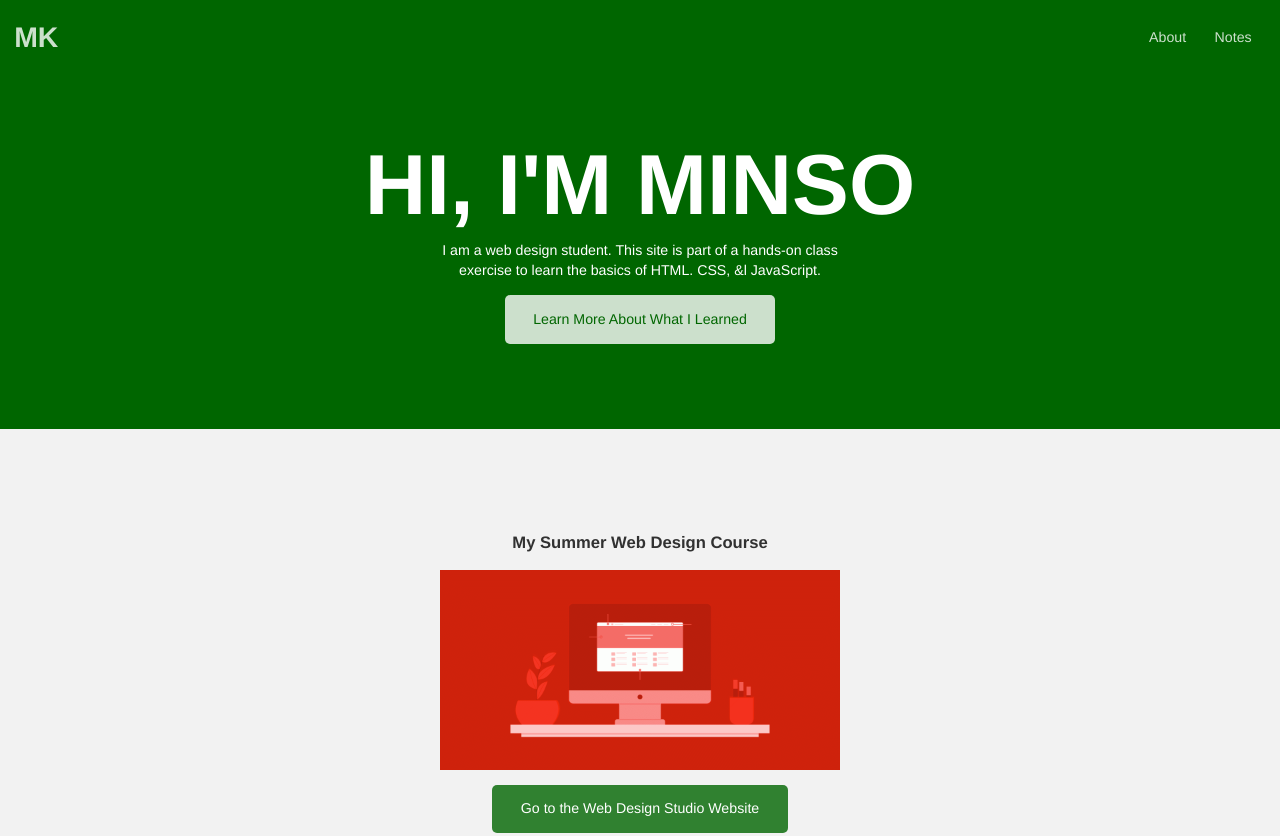
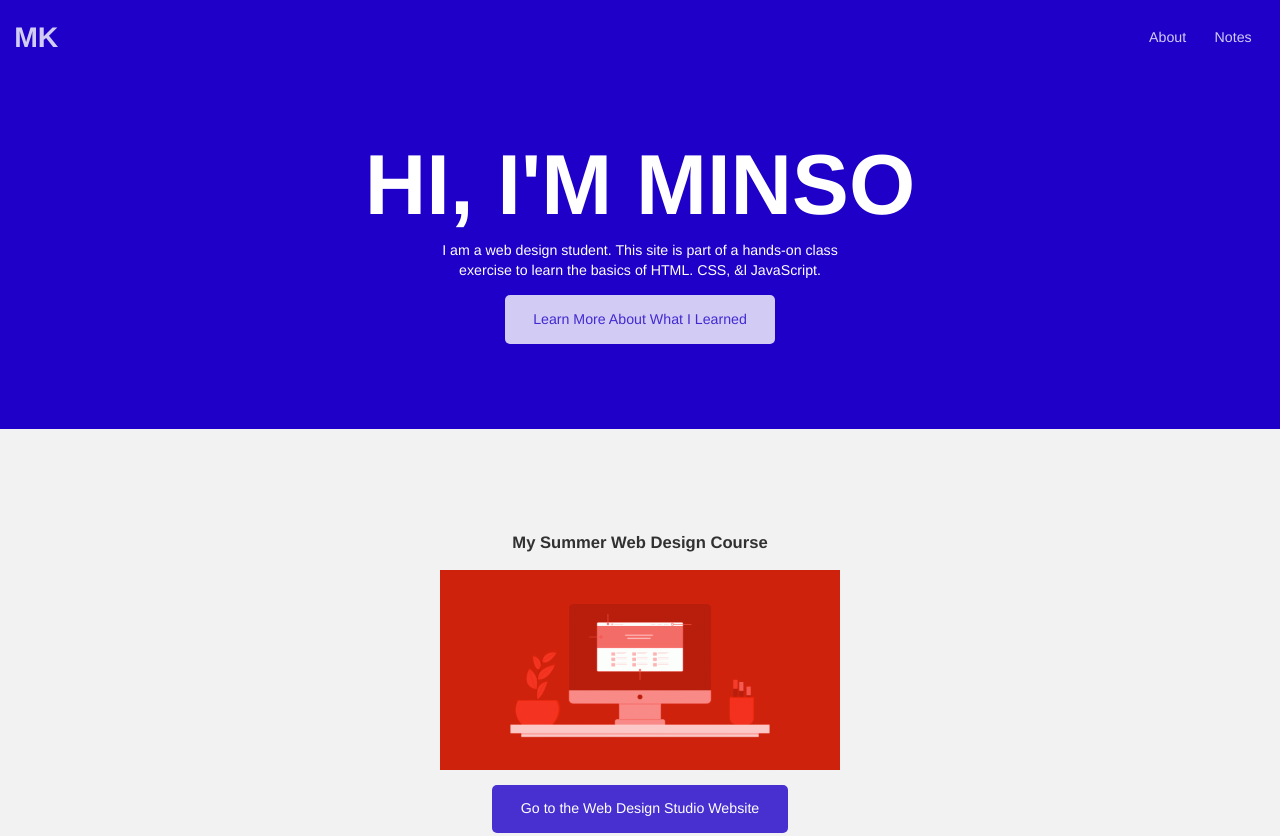
Before and after one commit to minso123/minso123.github.io, a plain HTML site: page index.html in a window 1280 px wide. Shown: the top 836 px of the page. Drawn offline with Linux system fonts and the light colour scheme.

Commit message:
change colours

```diff
--- a/css/style.css
+++ b/css/style.css
@@ -4,8 +4,8 @@ body { margin: 0; }
 
 /* GLOBAL COLORS */
 body { color: rgba(0, 0, 0, 0.8); }
-a { color: rgba(0, 102, 0, .8); }
-a:hover { color: rgba(0, 102, 0, 1); }
+a { color: rgba(30, 0, 201, 0.8); }
+a:hover { color: rgba(30, 0, 201, 0.8); }
 
 /* GLOBAL TYPOGRAPHY */
 body {
@@ -25,16 +25,16 @@ img {
     display: inline-block;
     padding: 1em 2em;
     text-decoration: none;
-    background-color: rgba(0, 102, 0, .8);;
+    background-color: rgba(30, 0, 201, 0.8);;
     color: white;
     border-radius: 5px;
 }
 .button:hover {
-    background-color: rgba(0, 102, 0, 1);
+    background-color: rgba(30, 0, 201, 0.8);
     color: white;
 }
 .button.dark {
-    color: rgba(0, 102, 0, 1);
+    color: rgba(30, 0, 201, 0.8);
     background-color: rgba(255, 255, 255,.8);
 }
 .button.dark:hover {
@@ -44,7 +44,7 @@ img {
 /* SITE STRUCTURE */
 
 header {
-    background-color: rgb(0, 102, 0);
+    background-color: rgb(30, 0, 201);
     color: rgba(0, 0, 0, 0.8);
     padding: 1em;
     display: grid;
@@ -88,7 +88,7 @@ main {
 
 /* HERO SECTION */
 .hero {
-    background-color: rgb(0, 102, 0);
+    background-color: rgb(30, 0, 201);
     text-align: center;
     color: white;
     padding: 6em 1em;
```
